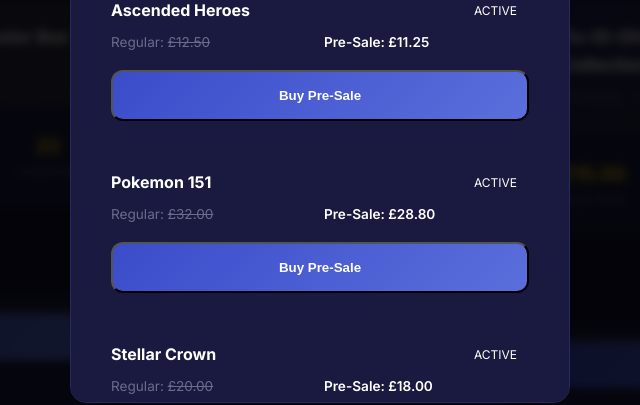
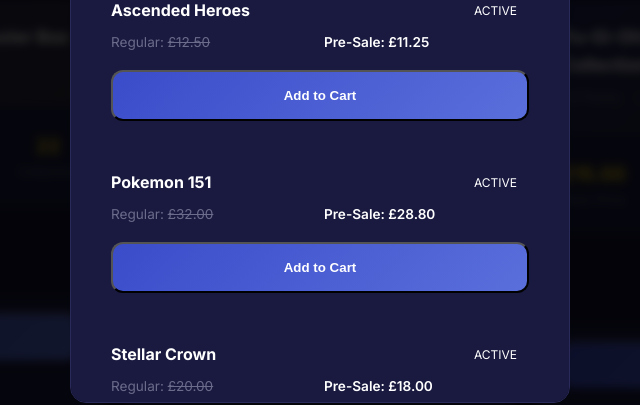
Before and after one commit to markuk2024/TCG, a plain HTML site: page breaks.html in a window 1280 px wide. Both pictures are taken after a click on the button "🔥 View Pre-Sale Offers - Save 10%!". Shown: the part 357-762 px from the top of the page, 320-960 px from the left. Drawn offline with Linux system fonts and the light colour scheme.

Commit message:
feat: Update pre-sale buttons to add items to cart automatically

```diff
--- a/breaks.html
+++ b/breaks.html
@@ -273,7 +273,7 @@
                             <div style="color: var(--text-muted);">Regular: <span style="text-decoration: line-through;">£12.50</span></div>
                             <div style="color: var(--accent-green); font-weight: 600;">Pre-Sale: £11.25</div>
                         </div>
-                        <button class="btn-primary btn-full" style="margin-top: 1rem;" onclick="window.location.href='presale.html'">Buy Pre-Sale</button>
+                        <button class="btn-primary btn-full" style="margin-top: 1rem;" onclick="addToCart('Ascended Heroes', 11.25, 'presale'); closePresalePopup();">Add to Cart</button>
                     </div>
 
                     <div class="presale-card" style="background: var(--bg-tertiary); border-radius: 8px; padding: 1rem; margin-bottom: 1rem; border-left: 3px solid var(--accent-green);">
@@ -285,7 +285,7 @@
                             <div style="color: var(--text-muted);">Regular: <span style="text-decoration: line-through;">£32.00</span></div>
                             <div style="color: var(--accent-green); font-weight: 600;">Pre-Sale: £28.80</div>
                         </div>
-                        <button class="btn-primary btn-full" style="margin-top: 1rem;" onclick="window.location.href='presale.html'">Buy Pre-Sale</button>
+                        <button class="btn-primary btn-full" style="margin-top: 1rem;" onclick="addToCart('Pokemon 151', 28.80, 'presale'); closePresalePopup();">Add to Cart</button>
                     </div>
 
                     <div class="presale-card" style="background: var(--bg-tertiary); border-radius: 8px; padding: 1rem; margin-bottom: 1rem; border-left: 3px solid var(--accent-green);">
@@ -297,7 +297,7 @@
                             <div style="color: var(--text-muted);">Regular: <span style="text-decoration: line-through;">£20.00</span></div>
                             <div style="color: var(--accent-green); font-weight: 600;">Pre-Sale: £18.00</div>
                         </div>
-                        <button class="btn-primary btn-full" style="margin-top: 1rem;" onclick="window.location.href='presale.html'">Buy Pre-Sale</button>
+                        <button class="btn-primary btn-full" style="margin-top: 1rem;" onclick="addToCart('Stellar Crown', 18.00, 'presale'); closePresalePopup();">Add to Cart</button>
                     </div>
 
                     <div class="presale-card" style="background: var(--bg-tertiary); border-radius: 8px; padding: 1rem; margin-bottom: 1rem; border-left: 3px solid var(--accent-green);">
@@ -309,7 +309,7 @@
                             <div style="color: var(--text-muted);">Regular: <span style="text-decoration: line-through;">£25.00</span></div>
                             <div style="color: var(--accent-green); font-weight: 600;">Pre-Sale: £22.50</div>
                         </div>
-                        <button class="btn-primary btn-full" style="margin-top: 1rem;" onclick="window.location.href='presale.html'">Buy Pre-Sale</button>
+                        <button class="btn-primary btn-full" style="margin-top: 1rem;" onclick="addToCart('Surging Sparks', 22.50, 'presale'); closePresalePopup();">Add to Cart</button>
                     </div>
 
                     <div class="presale-card" style="background: var(--bg-tertiary); border-radius: 8px; padding: 1rem; margin-bottom: 1rem; border-left: 3px solid var(--accent-green);">
@@ -321,7 +321,7 @@
                             <div style="color: var(--text-muted);">Regular: <span style="text-decoration: line-through;">£40.00</span></div>
                             <div style="color: var(--accent-green); font-weight: 600;">Pre-Sale: £36.00</div>
                         </div>
-                        <button class="btn-primary btn-full" style="margin-top: 1rem;" onclick="window.location.href='presale.html'">Buy Pre-Sale</button>
+                        <button class="btn-primary btn-full" style="margin-top: 1rem;" onclick="addToCart('Prismatic Evolutions', 36.00, 'presale'); closePresalePopup();">Add to Cart</button>
                     </div>
 
                     <div class="presale-card" style="background: var(--bg-tertiary); border-radius: 8px; padding: 1rem; border-left: 3px solid var(--accent-green);">
@@ -333,7 +333,7 @@
                             <div style="color: var(--text-muted);">Regular: <span style="text-decoration: line-through;">£50.00</span></div>
                             <div style="color: var(--accent-green); font-weight: 600;">Pre-Sale: £45.00</div>
                         </div>
-                        <button class="btn-primary btn-full" style="margin-top: 1rem;" onclick="window.location.href='presale.html'">Buy Pre-Sale</button>
+                        <button class="btn-primary btn-full" style="margin-top: 1rem;" onclick="addToCart('Journey Together', 45.00, 'presale'); closePresalePopup();">Add to Cart</button>
                     </div>
                 </div>
 
```
